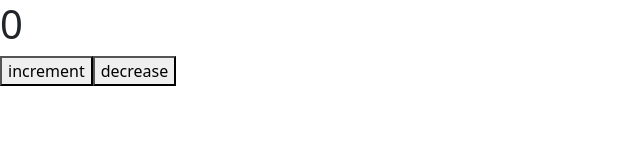
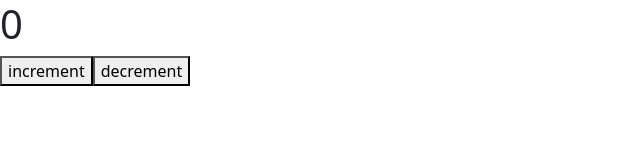
Before and after one commit to acciojob/counter-redux-arshad012, a React app: page / in a window 1280 px wide. Shown: the top 160 px of the page, without its empty margins (0-640 px from the left). Built offline with nearby package versions, Linux system fonts and the light colour scheme.

Commit message:
correction in buttons classnames

```diff
--- a/src/components/Counter.jsx
+++ b/src/components/Counter.jsx
@@ -11,7 +11,7 @@ const Counter = () => {
         <div>
             <h1>{count}</h1>
             <button onClick={() => dispatch(increment(1))} className="increment">increment</button>
-            <button onClick={() => dispatch(decrease(1))} className="decrease">decrease</button>
+            <button onClick={() => dispatch(decrease(1))} className="decrease">decrement</button>
         </div>
     )
 }
```
